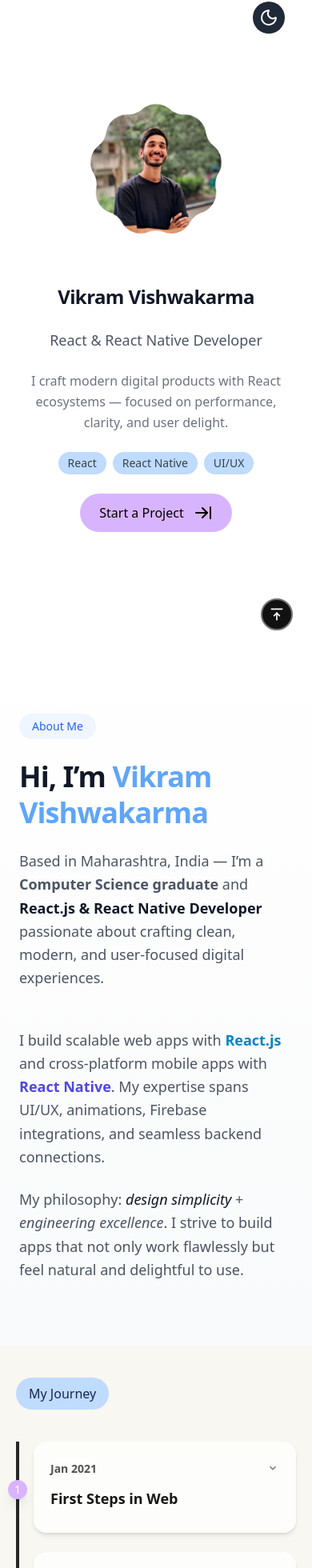
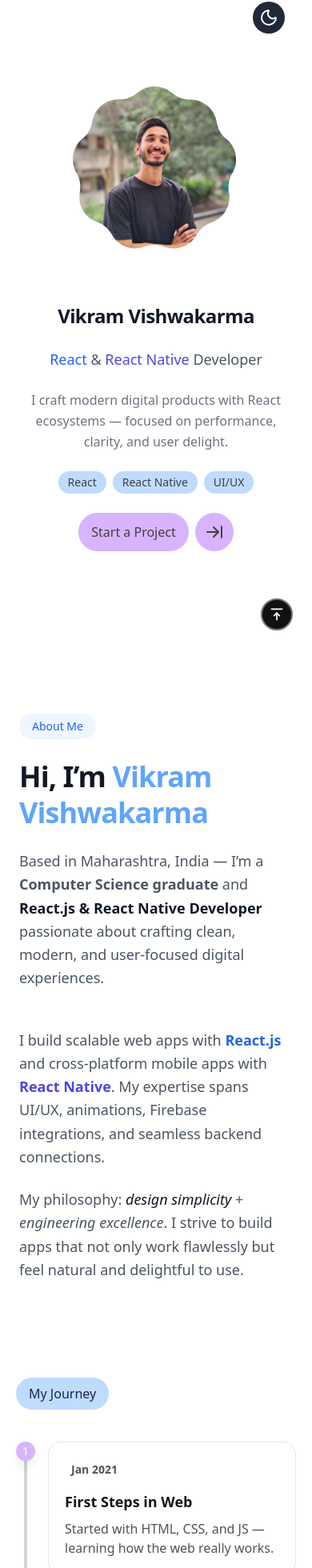
Before and after one commit to hustlewithvikram/vikram, a Next.js app: page / in a window 390 px wide. Shown: the part 32-1992 px from the top of the page at 80% size. Built offline with nearby package versions, Linux system fonts and the light colour scheme; what tailwind-clip-path would draw is missing.

Commit message:
Improved design & micro intereactions

```diff
--- a/app/components/sections/About.jsx
+++ b/app/components/sections/About.jsx
@@ -23,14 +23,14 @@ const About = () => {
 	return (
 		<section
 			id="about"
-			className="relative min-h-screen flex items-center justify-center px-6 md:px-12 py-20 bg-gradient-to-b from-white to-gray-50 dark:from-[#0b0b0b] dark:to-[#111] transition-colors"
+			className="relative min-h-screen flex items-center justify-center px-6 md:px-12 py-20 bg-gradient-to-b bg-white dark:bg-[#0b0b0b] transition-colors"
 		>
 			<motion.div
 				variants={container}
 				initial="hidden"
 				whileInView="show"
 				viewport={{ once: true }}
-				className="max-w-6xl mx-auto flex flex-col gap-12"
+				className="max-w-7xl mx-auto flex flex-col gap-12"
 			>
 				{/* Heading */}
 				<motion.div variants={fadeUp} className="space-y-6">
@@ -68,7 +68,7 @@ const About = () => {
 						I build{" "}
 						<span className="font-medium">scalable web apps</span>{" "}
 						with{" "}
-						<span className="font-semibold text-sky-600 dark:text-sky-400">
+						<span className="font-semibold text-blue-600 dark:text-blue-400">
 							React.js
 						</span>{" "}
 						and{" "}
--- a/app/components/sections/Hero.jsx
+++ b/app/components/sections/Hero.jsx
@@ -17,24 +17,52 @@ const Hero = () => {
 	};
 
 	return (
-		<div className="min-h-screen w-full flex items-center justify-center bg-white dark:bg-black px-6 py-12">
+		<div className="min-h-screen w-full flex items-center justify-center px-6 py-12">
 			<div className="max-w-6xl w-full flex flex-col md:flex-row gap-12 md:gap-20 items-center">
 				{/* Image Section */}
 				<motion.div
-					variants={fadeUp}
-					custom={1}
-					initial="hidden"
-					animate="show"
-					className="flex justify-center"
+					className="relative w-full max-w-[15rem] md:max-w-[26rem] aspect-square overflow-hidden" // aspect-square keeps it square
+					initial={{ opacity: 0, scale: 0.6 }}
+					animate={{ opacity: 1, scale: 1 }}
+					transition={{
+						type: "spring",
+						stiffness: 100,
+						damping: 10,
+						bounce: 1,
+						duration: 1,
+					}}
 				>
-					<div className="relative w-48 h-48 sm:w-64 sm:h-64 md:w-96 md:h-96 overflow-hidden">
-						<Image
-							src="/images/vikram_nonagon.png"
-							alt="Vikram Vishwakarma"
-							fill
-							className="object-cover "
+					<svg
+						className="absolute w-full h-full"
+						viewBox="0 0 400 400" // set proper viewBox for scaling
+						preserveAspectRatio="xMidYMid slice"
+					>
+						<mask id="mask">
+							<motion.g
+								initial={{ rotate: 0 }}
+								animate={{ rotate: 360 }}
+								transition={{
+									duration: 30,
+									repeat: Infinity,
+									ease: "linear",
+								}}
+							>
+								<image
+									href="/images/nonagon.svg"
+									width="100%"
+									height="100%"
+								/>
+							</motion.g>
+						</mask>
+
+						<image
+							href="/images/vikram.jpg"
+							width="100%"
+							height="100%"
+							mask="url(#mask)"
+							preserveAspectRatio="xMidYMid slice"
 						/>
-					</div>
+					</svg>
 				</motion.div>
 
 				{/* Text Section */}
@@ -57,13 +85,20 @@ const Hero = () => {
 						custom={1}
 						className="text-lg sm:text-xl lg:text-2xl text-gray-600 dark:text-gray-300 font-light"
 					>
-						React & React Native Developer
+						<span className="text-blue-600 dark:text-blue-400 font-normal">
+							React
+						</span>{" "}
+						<span className="font-normal">&</span>{" "}
+						<span className="text-indigo-600 dark:text-indigo-400 font-normal">
+							React Native
+						</span>{" "}
+						<span className="font-normal">Developer</span>
 					</motion.h2>
 
 					<motion.p
 						variants={fadeUp}
 						custom={2}
-						className="text-base sm:text-lg text-gray-500 dark:text-gray-400 leading-relaxed max-w-xs mx-auto md:mx-0"
+						className="text-base sm:text-lg text-gray-500 dark:text-gray-400 leading-relaxed max-w-xs md:max-w-lg mx-auto md:mx-0"
 					>
 						I craft modern digital products with React ecosystems —
 						focused on performance, clarity, and user delight.
@@ -87,18 +122,20 @@ const Hero = () => {
 					<motion.button
 						variants={fadeUp}
 						custom={4}
-						whileHover={{ y: -2 }}
-						whileTap={{ scale: 0.98 }}
+						whileHover={{ scale: 0.95 }}
+						whileTap={{ scale: 0.95 }}
 						onClick={() =>
 							sendEmail(
 								"Potential Collaboration",
 								"Hello Vikram, I'd like to discuss a project opportunity..."
 							)
 						}
-						className="mt-6 inline-flex items-center gap-3 justify-center px-6 py-3 rounded-full bg-purple-300 font-medium mx-auto md:mx-0"
+						className="mt-6 inline-flex items-center gap-2 text-neutral-700 justify-center font-medium mx-auto md:mx-0"
 					>
-						<span>Start a Project</span>
-						<ArrowRightToLine />
+						<motion.span className="bg-purple-300 px-4 py-3 rounded-full">
+							Start a Project
+						</motion.span>
+						<ArrowRightToLine className="bg-purple-300 p-3 size-12 rounded-full" />
 					</motion.button>
 				</motion.div>
 			</div>
--- a/app/components/sections/Projects.jsx
+++ b/app/components/sections/Projects.jsx
@@ -6,7 +6,7 @@ import { Web } from "@mui/icons-material";
 
 const categories = [
 	{
-		title: "ReactJS & React Native Projects",
+		title: "ReactJS Projects",
 		icon: <Web className="text-gray-800 dark:text-gray-200" />,
 		projects: [
 			{
@@ -40,8 +40,7 @@ export default function Projects() {
 					<div key={index}>
 						{/* Category Header */}
 						<div className="flex items-center gap-3 mb-8 px-4">
-							{category.icon}
-							<h3 className="text-lg font-semibold text-gray-900 dark:text-gray-100">
+							<h3 className="text-xs font-semibold text-amber-800 bg-amber-100 dark:text-amber-900 dark:bg-amber-400 px-3 py-2 rounded-full">
 								{category.title}
 							</h3>
 						</div>
--- a/app/components/sections/Timeline.jsx
+++ b/app/components/sections/Timeline.jsx
@@ -1,5 +1,5 @@
 "use client";
-import React from "react";
+import React, { useState, useCallback } from "react";
 import { motion, AnimatePresence } from "framer-motion";
 import {
 	MdLanguage,
@@ -9,11 +9,9 @@ import {
 	MdDashboard,
 	MdPhoneAndroid,
 	MdDevices,
-	MdKeyboardArrowDown,
 	MdChevronLeft,
 	MdChevronRight,
 } from "react-icons/md";
-import { useState, useCallback } from "react";
 import useMediaQuery from "@mui/material/useMediaQuery";
 
 const timelineData = [
@@ -24,7 +22,7 @@ const timelineData = [
 		description:
 			"Started with HTML, CSS, and JS — learning how the web really works.",
 		icon: <MdLanguage />,
-		color: "from-blue-500 to-cyan-500",
+		color: "bg-blue-500",
 	},
 	{
 		id: "2",
@@ -33,7 +31,7 @@ const timelineData = [
 		description:
 			"Built my first dynamic UIs with components, hooks, and props.",
 		icon: <MdCode />,
-		color: "from-purple-500 to-pink-500",
+		color: "bg-purple-500",
 	},
 	{
 		id: "3",
@@ -42,7 +40,7 @@ const timelineData = [
 		description:
 			"Adopted Tailwind + component-driven design → faster, cleaner builds.",
 		icon: <MdLayers />,
-		color: "from-amber-500 to-orange-500",
+		color: "bg-amber-500",
 	},
 	{
 		id: "4",
@@ -50,7 +48,7 @@ const timelineData = [
 		title: "Next.js Journey",
 		description: "Mastered SSR, API routes, and performance optimizations.",
 		icon: <MdBolt />,
-		color: "from-green-500 to-teal-500",
+		color: "bg-green-500",
 	},
 	{
 		id: "5",
@@ -59,7 +57,7 @@ const timelineData = [
 		description:
 			"Built authenticated dashboards & e-commerce apps with NextAuth/Clerk.",
 		icon: <MdDashboard />,
-		color: "from-indigo-500 to-blue-500",
+		color: "bg-indigo-500",
 	},
 	{
 		id: "6",
@@ -68,7 +66,7 @@ const timelineData = [
 		description:
 			"Experimented with mobile dev, broadening my reach beyond web.",
 		icon: <MdPhoneAndroid />,
-		color: "from-red-500 to-pink-500",
+		color: "bg-red-500",
 	},
 	{
 		id: "7",
@@ -77,80 +75,17 @@ const timelineData = [
 		description:
 			"Now building polished, cross-platform apps with React Native.",
 		icon: <MdDevices />,
-		color: "from-violet-500 to-purple-500",
+		color: "bg-violet-500",
 	},
 ];
 
-// Optimized card component
-const TimelineCard = React.memo(({ item, isActive, onClick, isMobile }) => {
-	if (isMobile) {
+// Timeline card for desktop
+const TimelineCard = React.memo(({ item }) => {
 	return (
-			<motion.div
-				initial={{ opacity: 0, y: 20 }}
-				animate={{ opacity: 1, y: 0 }}
-				transition={{ duration: 0.3 }}
-				className="relative"
-			>
-				<div className="absolute flex justify-center items-center -left-8 top-12 w-6 h-6 rounded-full bg-purple-300 dark:bg-gray-50 dark:text-black text-white text-sm z-10 shadow-lg">
-					{item.id}
-				</div>
-
-				<button
-					onClick={() => onClick(item.id)}
-					className={`w-full text-left rounded-2xl p-5 transition-all duration-300 backdrop-blur-sm border ${
-						isActive
-							? "bg-white/90 dark:bg-neutral-950/50 shadow-xl border-white/20"
-							: "bg-white/70 dark:bg-neutral-900/90 shadow-md hover:shadow-lg border-white/10"
-					}`}
-				>
-					<div className="flex items-center justify-between mb-3">
-						<div className="h-fit gap-3">
-							<span className="text-sm font-semibold text-neutral-600 dark:text-neutral-300 bg-white/50 dark:bg-neutral-800/50 py-1 rounded-full">
-								{item.date}
-							</span>
-						</div>
-						<motion.span
-							animate={{ rotate: isActive ? 180 : 0 }}
-							transition={{ duration: 0.3 }}
-							className="text-neutral-500"
-						>
-							<MdKeyboardArrowDown />
-						</motion.span>
-					</div>
-
-					<h3 className="text-lg font-bold text-neutral-900 dark:text-neutral-100 mb-2">
-						{item.title}
-					</h3>
-
-					<AnimatePresence>
-						{isActive && (
-							<motion.p
-								initial={{ height: 0, opacity: 0 }}
-								animate={{ height: "auto", opacity: 1 }}
-								exit={{ height: 0, opacity: 0 }}
-								transition={{ duration: 0.3 }}
-								className="text-neutral-600 dark:text-neutral-400 overflow-hidden"
-							>
-								{item.description}
-							</motion.p>
-						)}
-					</AnimatePresence>
-				</button>
-			</motion.div>
-		);
-	}
-
-	return (
-		<motion.div
-			initial={{ opacity: 0, scale: 0.9 }}
-			animate={{ opacity: 1, scale: 1 }}
-			transition={{ duration: 0.4 }}
-			className="h-full"
-		>
-			<div className="bg-white dark:bg-neutral-800 rounded-2xl shadow-xl p-6 h-full border border-neutral-100 dark:border-neutral-700 hover:shadow-2xl transition-all duration-300">
+		<div className="bg-white dark:bg-neutral-800 rounded-2xl p-6 h-full border border-neutral-200 dark:border-neutral-700 transition-all duration-300">
 			<div className="flex items-center gap-4 mb-5">
 				<span
-						className={`text-3xl p-3 rounded-xl bg-gradient-to-r ${item.color} text-white shadow-md`}
+					className={`text-3xl p-3 ${item.color} text-white rounded-full`}
 				>
 					{item.icon}
 				</span>
@@ -169,24 +104,18 @@ const TimelineCard = React.memo(({ item, isActive, onClick, isMobile }) => {
 
 			<div className="mt-4 pt-3 border-t border-neutral-100 dark:border-neutral-700">
 				<span className="text-xs font-medium text-neutral-500 dark:text-neutral-400">
-						Milestone {item.id}/7
+					Milestone {item.id}/{timelineData.length}
 				</span>
 			</div>
 		</div>
-		</motion.div>
 	);
 });
 
 TimelineCard.displayName = "TimelineCard";
 
 export default function Timeline() {
-	const [expandedItem, setExpandedItem] = useState(null);
 	const [currentIndex, setCurrentIndex] = useState(0);
 	const isMobile = useMediaQuery("(max-width:768px)");
-
-	const toggleItem = useCallback((id) => {
-		setExpandedItem((prev) => (prev === id ? null : id));
-	}, []);
 
 	const nextCard = useCallback(() => {
 		setCurrentIndex((prev) => (prev + 1) % timelineData.length);
@@ -198,122 +127,165 @@ export default function Timeline() {
 		);
 	}, []);
 
-	// Mobile Accordion View
+	const selectCard = useCallback((index) => {
+		setCurrentIndex(index);
+	}, []);
+
 	if (isMobile) {
+		// Mobile accordion view (keep your previous one)
 		return (
 			<div className="mx-auto max-w-2xl px-5 py-10">
-				<motion.h2
-					initial={{ opacity: 0, y: -20 }}
-					animate={{ opacity: 1, y: 0 }}
-					transition={{ duration: 0.5 }}
-					className="text-md mb-10 bg-blue-200 dark:bg-blue-950 text-blue-950 dark:text-blue-200 w-fit px-4 py-2 rounded-full"
-				>
+				<h2 className="text-md mb-10 bg-blue-200 dark:bg-blue-950 text-blue-950 dark:text-blue-200 w-fit px-4 py-2 rounded-full">
 					My Journey
-				</motion.h2>
-
-				<div className="relative">
-					{/* Animated vertical line */}
-					<motion.div
-						initial={{ height: 0 }}
-						animate={{ height: "100%" }}
-						transition={{ duration: 1, delay: 0.2 }}
-						className="absolute left-0 top-0 w-1 bg-neutral-800"
-					/>
-
+				</h2>
 				<div className="flex flex-col gap-6">
 					{timelineData.map((item, index) => (
-							<div key={item.id} className="pl-[22px] relative">
-								<TimelineCard
+						<div key={item.id} className="relative">
+							<TimelineCardMobile
 								item={item}
-									isActive={expandedItem === item.id}
-									onClick={toggleItem}
-									isMobile={true}
+								isActive={currentIndex === index}
+								onClick={() => selectCard(index)}
 							/>
 						</div>
 					))}
+				</div>
+			</div>
+		);
+	}
+
+	// Desktop view
+	return (
+		<div className="relative w-full max-w-7xl mx-auto px-6 py-16 flex gap-8">
+			{/* Left - small chips */}
+			<div className="flex flex-col gap-4">
+				{timelineData.map((item, index) => (
+					<motion.button
+						key={item.id}
+						onClick={() => selectCard(index)}
+						className={`flex items-center gap-4 px-4 py-3 rounded-full text-sm font-medium text-neutral-700 dark:text-neutral-300 transition-all duration-300 ${
+							currentIndex === index
+								? "dark:border-white bg-neutral-100 dark:bg-neutral-700/50"
+								: ""
+						}`}
+					>
+						<span
+							className={`text-xl p-1 ${item.color} text-white rounded-full`}
+						>
+							{item.icon}
+						</span>
+						<span>{item.date}</span>
+					</motion.button>
+				))}
+			</div>
+
+			{/* Right - big card */}
+			<div className="flex-1 relative">
+				<AnimatePresence mode="wait">
+					<motion.div
+						key={currentIndex}
+						initial={{ opacity: 0, x: 50 }}
+						animate={{ opacity: 1, x: 0 }}
+						exit={{ opacity: 0, x: -50 }}
+						transition={{ duration: 0.4 }}
+					>
+						<TimelineCard item={timelineData[currentIndex]} />
+					</motion.div>
+				</AnimatePresence>
+
+				{/* Progress bar */}
+				<div className="absolute bottom-0 left-0 w-full flex items-center justify-center mt-8 gap-x-3">
+					<div className="flex justify-center w-full max-w-3xl">
+						<div className="relative h-2 w-full bg-neutral-300 dark:bg-neutral-700 rounded-full overflow-hidden">
+							<motion.div
+								className="absolute top-0 left-0 h-full bg-black dark:bg-white rounded-full"
+								initial={{ width: 0 }}
+								animate={{
+									width: `${
+										((currentIndex + 1) /
+											timelineData.length) *
+										100
+									}%`,
+								}}
+								transition={{ duration: 0.4, ease: "easeOut" }}
+							/>
+						</div>
+					</div>
+
+					{/* Navigation arrows */}
+					<motion.button
+						whileTap={{ scale: 0.9 }}
+						onClick={prevCard}
+						className="bg-white dark:bg-neutral-800 rounded-full p-3 border border-neutral-200 dark:border-neutral-700 hover:shadow-xl transition-all"
+					>
+						<MdChevronLeft className="text-2xl text-neutral-700 dark:text-neutral-300" />
+					</motion.button>
+					<motion.button
+						whileTap={{ scale: 0.9 }}
+						onClick={nextCard}
+						className="bg-white dark:bg-neutral-800 rounded-full p-3 border border-neutral-200 dark:border-neutral-700 hover:shadow-xl transition-all"
+					>
+						<MdChevronRight className="text-2xl text-neutral-700 dark:text-neutral-300" />
+					</motion.button>
 				</div>
 			</div>
 		</div>
 	);
 }
 
-	// Desktop View - Android Style Carousel
+// Mobile timeline card
+function TimelineCardMobile({ item, isActive, onClick }) {
 	return (
-		<div className="relative w-full max-w-5xl mx-auto px-6 py-16">
 		<motion.div
-				initial={{ opacity: 0, y: -20 }}
+			initial={{ opacity: 0, y: 20 }}
 			animate={{ opacity: 1, y: 0 }}
-				transition={{ duration: 0.5 }}
-				className="text-center mb-12"
+			exit={{ opacity: 0, y: 20 }}
+			transition={{ duration: 0.3 }}
+			className="relative flex"
 		>
-				<h2 className="text-4xl font-bold text-neutral-900 dark:text-neutral-100 mb-3">
-					Development Journey
-				</h2>
-				<p className="text-neutral-600 dark:text-neutral-400 max-w-2xl mx-auto">
-					From my first steps in web development to building
-					cross-platform applications
-				</p>
-			</motion.div>
-
-			<div className="relative flex items-center justify-center mb-8">
-				{/* Carousel Container */}
-				<div className="w-full max-w-2xl">
-					<AnimatePresence mode="wait">
-						<motion.div
-							key={currentIndex}
-							initial={{ opacity: 0, x: 100, rotateY: -15 }}
-							animate={{ opacity: 1, x: 0, rotateY: 0 }}
-							exit={{ opacity: 0, x: -100, rotateY: 15 }}
-							transition={{ duration: 0.5 }}
-							className="w-full"
-						>
-							<TimelineCard
-								item={timelineData[currentIndex]}
-								isActive={true}
-								isMobile={false}
-							/>
-						</motion.div>
-					</AnimatePresence>
+			{/* Timeline dot and line */}
+			<div className="flex flex-col items-center mr-4">
+				<div className="w-6 h-6 rounded-full bg-purple-300 dark:bg-gray-50 dark:text-black text-white flex justify-center items-center text-sm z-10 shadow-lg">
+					{item.id}
 				</div>
+				{item.id != timelineData.length && (
+					<div className="flex-1 w-1 bg-neutral-300 dark:bg-neutral-700" />
+				)}
 			</div>
 
-			{/* Progress indicator */}
-			<div className="relative flex items-center justify-center gap-x-3 mt-10 w-full">
-				<div className="flex justify-center" style={{ width: "40vw" }}>
-					<div className="relative h-10 w-full bg-neutral-300 dark:bg-neutral-700 rounded-full overflow-hidden">
-						<motion.div
-							className="absolute top-0 left-0 h-full bg-black dark:bg-white rounded-full"
-							initial={{ width: 0 }}
-							animate={{
-								width: `${
-									((currentIndex + 1) / timelineData.length) *
-									100
-								}%`,
-							}}
-							transition={{ duration: 0.5, ease: "easeOut" }}
-						/>
-					</div>
+			{/* Card */}
+			<button
+				onClick={onClick}
+				className={`flex-1 text-left rounded-2xl p-5 transition-all duration-300 backdrop-blur-sm border ${
+					isActive
+						? "bg-white/90 dark:bg-neutral-950/50 border dark:border-white/15"
+						: "bg-white/70 dark:bg-neutral-900/90 border dark:border-white/50"
+				}`}
+			>
+				<div className="flex items-center justify-between mb-3">
+					<span className="text-sm font-semibold text-neutral-600 dark:text-neutral-300 bg-white/50 dark:bg-neutral-800/50 py-1 px-2 rounded-full">
+						{item.date}
+					</span>
 				</div>
 
-				{/* Navigation Arrows with cool design */}
-				<motion.button
-					whileHover={{ scale: 1.1 }}
-					whileTap={{ scale: 0.95 }}
-					onClick={prevCard}
-					className="bg-white dark:bg-neutral-800 rounded-full p-3 border border-neutral-200 dark:border-neutral-700 hover:shadow-2xl transition-all"
+				<h3 className="text-lg font-bold text-neutral-900 dark:text-neutral-100 mb-2">
+					{item.title}
+				</h3>
+
+				{/* Animate the description */}
+				<AnimatePresence>
+					{isActive && (
+						<motion.p
+							initial={{ height: 0, opacity: 0 }}
+							animate={{ height: "auto", opacity: 1 }}
+							exit={{ height: 0, opacity: 0 }}
+							transition={{ duration: 0.3 }}
+							className="text-neutral-600 dark:text-neutral-400 overflow-hidden"
 						>
-					<MdChevronLeft className="text-2xl text-neutral-700 dark:text-neutral-300" />
-				</motion.button>
-
-				<motion.button
-					whileHover={{ scale: 1.1 }}
-					whileTap={{ scale: 0.95 }}
-					onClick={nextCard}
-					className="bg-white dark:bg-neutral-800 rounded-full p-3 border border-neutral-200 dark:border-neutral-700 hover:shadow-2xl transition-all"
-				>
-					<MdChevronRight className="text-2xl text-neutral-700 dark:text-neutral-300" />
-				</motion.button>
-			</div>
-		</div>
+							{item.description}
+						</motion.p>
+					)}
+				</AnimatePresence>
+			</button>
+		</motion.div>
 	);
 }
--- a/app/components/ui/SkillGrid.tsx
+++ b/app/components/ui/SkillGrid.tsx
@@ -118,8 +118,9 @@ export default function SkillGrid() {
 		<div id="skills" className="flex flex-col mt-20">
 			{/* Header */}
 			<div className="flex items-center gap-x-3 px-6 py-2 md:mx-12 mx-4 w-fit">
-				<CodeOffRounded className="size-5" />
-				<h1 className="font-medium">Tech Stack</h1>
+				<h1 className="font-medium text-xs bg-red-200 dark:bg-red-300 text-red-800 px-3 py-2 rounded-full">
+					Tech Stack
+				</h1>
 			</div>
 
 			{/* Grid */}
--- a/app/page.tsx
+++ b/app/page.tsx
@@ -1,33 +1,29 @@
 "use client";
 
+import { useEffect, useRef, useState } from "react";
 import AOS from "aos";
 import "aos/dist/aos.css";
 import LocomotiveScroll from "locomotive-scroll";
-import { useEffect, useRef, useState } from "react";
+
+// Sections & UI components
+import Hero from "./components/sections/Hero";
 import About from "./components/sections/About";
-import NewHeroSection from "./components/sections/Hero";
 import Projects from "./components/sections/Projects";
+import Skills from "./components/sections/Skills";
+import Timeline from "./components/sections/Timeline";
+import Footer from "@/app/components/sections/Footer";
 import DarkMode from "./components/ui/DarkMode";
-import SkillGrid from "./components/ui/SkillGrid";
-import Footer from "@/app/components/sections/Footer";
-import FloatNavBar from "./components/ui/FloatNavBar";
-import Skills from "./components/sections/Skills";
 import ScrollToTop from "./components/ui/ScrollToTop";
-import Timeline from "./components/sections/Timeline";
-import Hero from "./components/sections/Hero";
 
 export default function Home() {
 	const [isMobile, setIsMobile] = useState(false);
 	const scrollRef = useRef<HTMLDivElement | null>(null);
 
 	useEffect(() => {
-		// Check screen size
-		const checkScreenSize = () => {
-			setIsMobile(window.innerWidth < 768);
-		};
+		const handleResize = () => setIsMobile(window.innerWidth < 768);
 
-		checkScreenSize();
-		window.addEventListener("resize", checkScreenSize);
+		handleResize();
+		window.addEventListener("resize", handleResize);
 
 		let locoScroll: LocomotiveScroll | null = null;
 
@@ -47,12 +43,11 @@ export default function Home() {
 			});
 		}
 
-		AOS.init();
+		AOS.init({ once: true, duration: 800 });
 
-		// Cleanup function
 		return () => {
 			locoScroll?.destroy();
-			window.removeEventListener("resize", checkScreenSize);
+			window.removeEventListener("resize", handleResize);
 		};
 	}, [isMobile]);
 
@@ -60,11 +55,11 @@ export default function Home() {
 		<div
 			data-scroll-container
 			ref={scrollRef}
-			className={`bg-background dark:bg-[#111] transition-all md:duration-700 ${
+			className={`bg-white dark:bg-[#0b0b0b] transition-colors duration-700 ${
 				isMobile ? "scroll-smooth" : ""
 			}`}
 		>
-			{/* absolute components */}
+			{/* UI Components */}
 			<DarkMode />
 			<ScrollToTop />
 
```
Also changed, not shown: app/components/sections/Footer.jsx (+44 -42 lines), app/components/ui/DarkMode.tsx (+6 -2 lines), public/images/nonagon.svg (added). Lines whose indentation alone changed are shown as unchanged.
